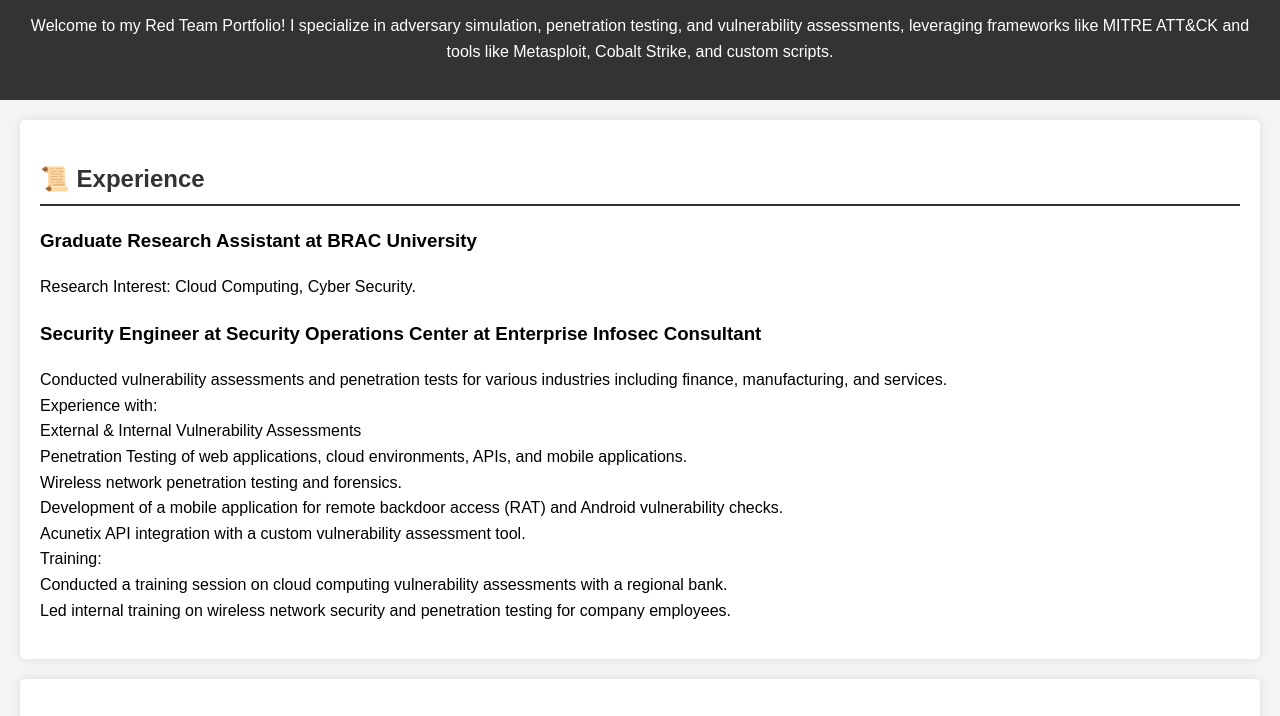
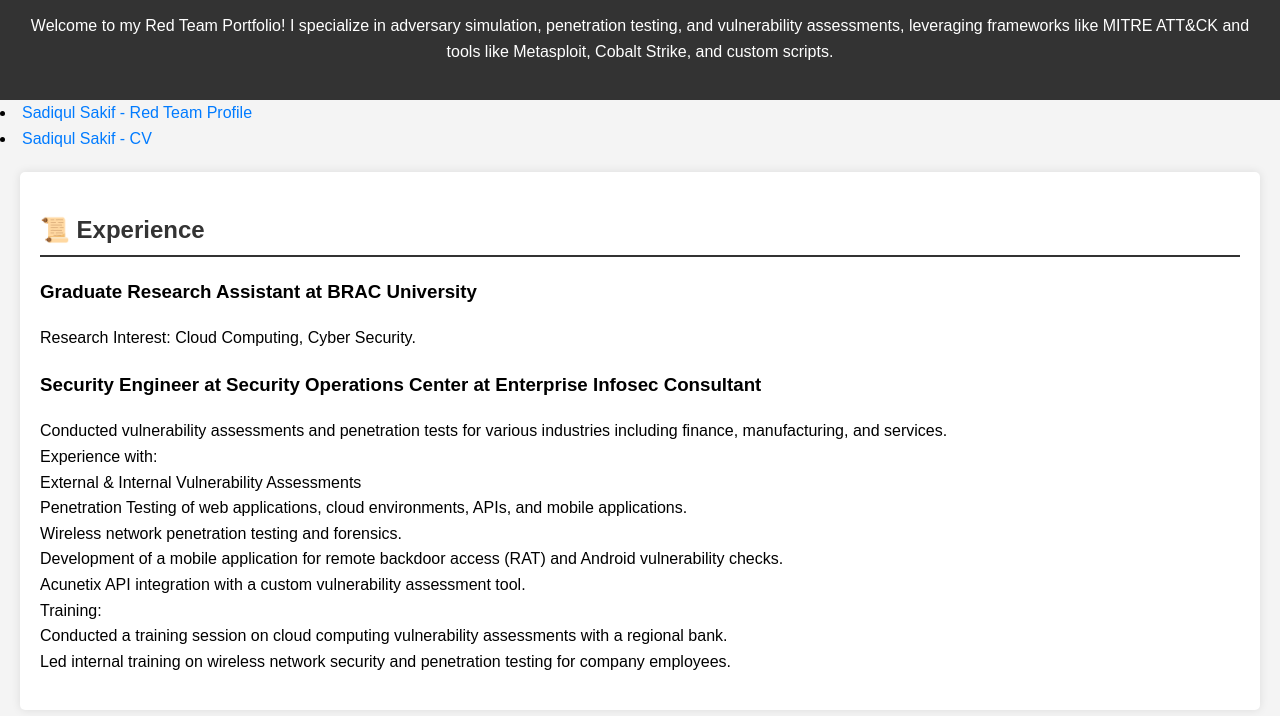
Before and after one commit to s4ki3f/redteamportfolio, a plain HTML site: page index.html in a window 1280 px wide. Shown: the part 74-790 px from the top of the page. Drawn offline with Linux system fonts and the light colour scheme.

Commit message:
Update index.html

```diff
--- a/index.html
+++ b/index.html
@@ -11,6 +11,8 @@
         <h1>Sadiqul Sakif - Red Team Portfolio</h1>
         <p>Welcome to my Red Team Portfolio! I specialize in adversary simulation, penetration testing, and vulnerability assessments, leveraging frameworks like MITRE ATT&CK and tools like Metasploit, Cobalt Strike, and custom scripts.</p>
     </header>
+<li><a href="redteamportfolio/SadiqulSakif-Red-team-profile.pdf" target="_blank">Sadiqul Sakif - Red Team Profile</a></li>
+<li><a href="redteamportfolio/SadiqulSakif-CV.pdf" target="_blank">Sadiqul Sakif - CV</a></li>
 
     <section class="experience">
         <h2>📜 Experience</h2>
```
